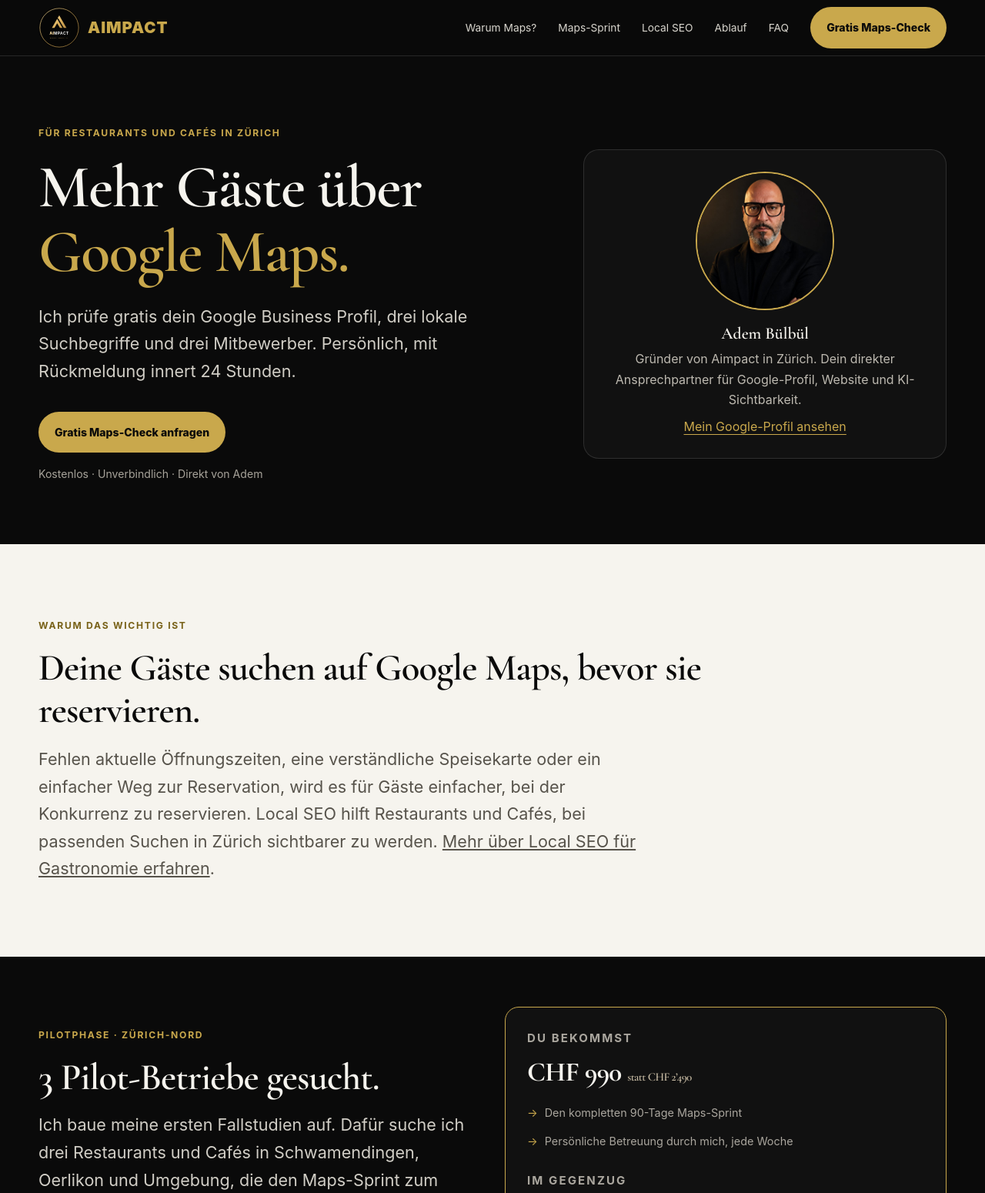
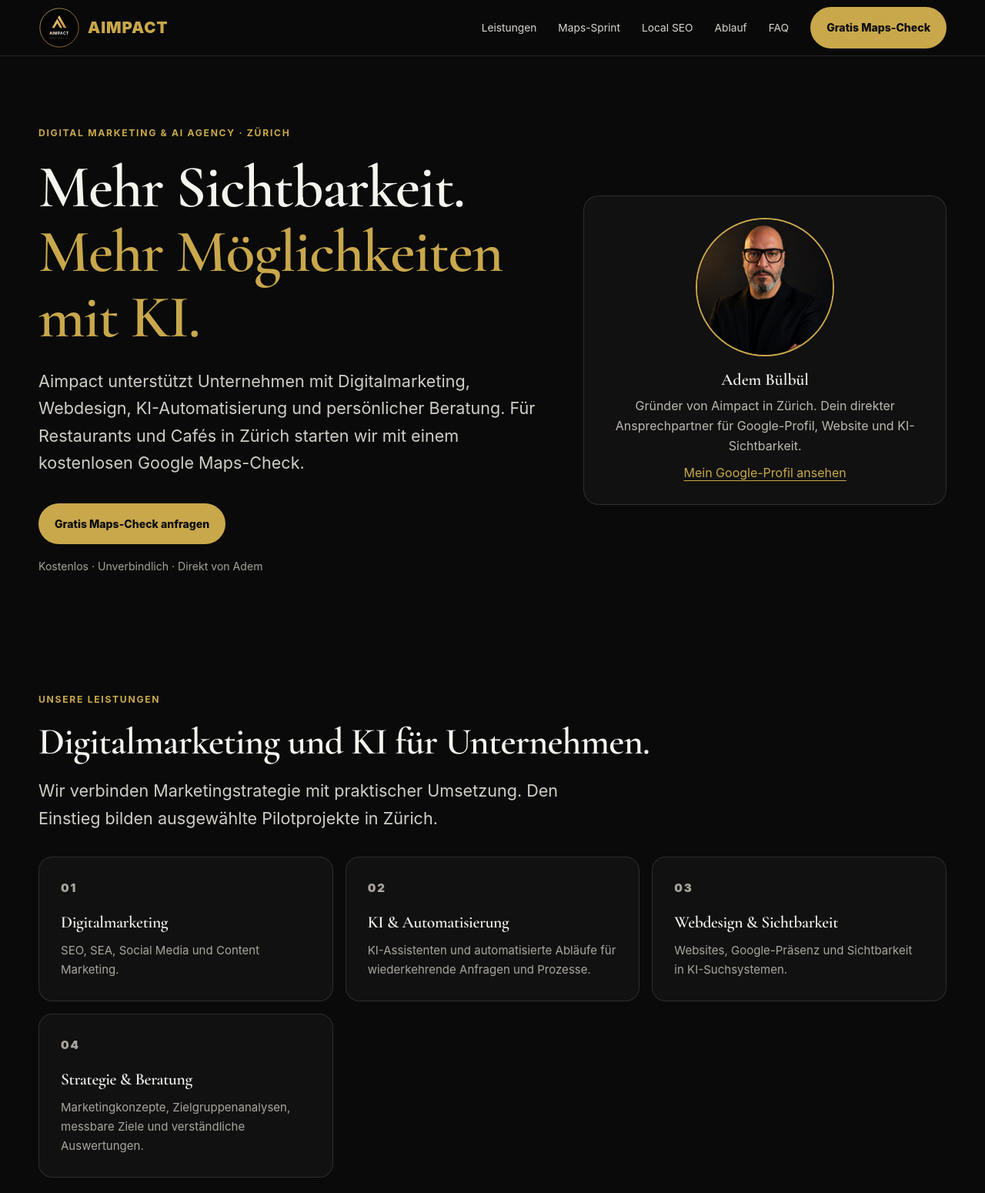
Before and after one commit to adembuelbuel1980-hash/aimpact-roi, a plain HTML site: page index.html in a window 1280 px wide. Shown: the top 1550 px of the page at 77% size. Drawn offline with nearby package versions, Linux system fonts and the light colour scheme.

Commit message:
Draft: breitere Aimpact Agenturpositionierung (#35)

```diff
--- a/index.html
+++ b/index.html
@@ -3,8 +3,8 @@
 <head>
   <meta charset="utf-8">
   <meta name="viewport" content="width=device-width, initial-scale=1">
-  <title>Local SEO für Restaurants &amp; Cafés in Zürich | Aimpact</title>
-  <meta name="description" content="Mehr Gästeanfragen für Restaurants und Cafés in Zürich: Google Business Profil, Bewertungen und Reservationswege verbessern. Gratis Maps-Check und 90-Tage Maps-Sprint von Aimpact.">
+  <title>Aimpact | Digital Marketing &amp; AI Agency in Zürich</title>
+  <meta name="description" content="Aimpact ist eine Digital Marketing &amp; AI Agency aus Zürich. Digitalmarketing, Webdesign, KI-Automatisierung und Beratung. Pilotangebot für Restaurants und Cafés.">
   <link rel="canonical" href="https://aimpact.ch/">
   <meta name="robots" content="index,follow">
   <meta name="theme-color" content="#0a0a0a">
@@ -20,8 +20,8 @@
 </script>
   <meta property="og:type" content="website">
   <meta property="og:locale" content="de_CH">
-  <meta property="og:title" content="Local SEO für Restaurants und Cafés in Zürich | Aimpact">
-  <meta property="og:description" content="Mehr Anrufe, Routenaufrufe und Reservationsanfragen: Der 90-Tage Maps-Sprint für Restaurants in Zürich.">
+  <meta property="og:title" content="Aimpact | Digital Marketing &amp; AI Agency in Zürich">
+  <meta property="og:description" content="Digitalmarketing, Webdesign, KI-Lösungen und Beratung aus Zürich.">
   <meta property="og:url" content="https://aimpact.ch/">
   <meta property="og:site_name" content="Aimpact">
   <meta property="og:image" content="https://aimpact.ch/assets/aimpact-hero-cropped.jpg">
@@ -29,8 +29,8 @@
   <meta property="og:image:height" content="1143">
   <meta property="og:image:alt" content="Aimpact – Digital Marketing, Local SEO und KI-Sichtbarkeit in Zürich">
   <meta name="twitter:card" content="summary_large_image">
-  <meta name="twitter:title" content="Local SEO für Restaurants und Cafés in Zürich | Aimpact">
-  <meta name="twitter:description" content="Mehr Gästeanfragen über Google Maps. Gratis Maps-Check und 90-Tage-Sprint für Restaurants in Zürich.">
+  <meta name="twitter:title" content="Aimpact | Digital Marketing &amp; AI Agency in Zürich">
+  <meta name="twitter:description" content="Digitalmarketing, Webdesign und KI-Automatisierung für Unternehmen aus Zürich.">
   <meta name="twitter:image" content="https://aimpact.ch/assets/aimpact-hero-cropped.jpg">
 
 
@@ -362,7 +362,7 @@
       <a class="brand" href="#main-content" aria-label="Aimpact - zur Startseite"><img class="brand-logo" src="/assets/aimpact-logo.svg" width="54" height="54" alt="" decoding="async"><span class="brand-name">Aimpact</span></a>
       <button class="menu-btn" id="menuBtn" aria-expanded="false" aria-controls="navLinks" aria-label="Hauptmenü öffnen oder schliessen">Menü</button>
       <nav class="nav-links" id="navLinks" aria-label="Hauptnavigation">
-<a href="#problem">Warum Maps?</a><a href="#angebot">Maps-Sprint</a><a href="/local-seo-gastronomie-zuerich.html">Local SEO</a><a href="#ablauf">Ablauf</a><a href="#faq">FAQ</a><a class="btn btn-primary" href="#maps-anfrage">Gratis Maps-Check</a>
+<a href="#leistungen">Leistungen</a><a href="#angebot">Maps-Sprint</a><a href="/local-seo-gastronomie-zuerich.html">Local SEO</a><a href="#ablauf">Ablauf</a><a href="#faq">FAQ</a><a class="btn btn-primary" href="#maps-anfrage">Gratis Maps-Check</a>
 </nav>
     </div>
   </header>
@@ -371,9 +371,9 @@
     <section class="hero">
       <div class="wrap hero-inner">
         <div>
-          <p class="eyebrow">Für Restaurants und Cafés in Zürich</p>
-          <h1>Mehr Gäste über <span>Google Maps.</span></h1>
-          <p class="lead">Ich prüfe gratis dein Google Business Profil, drei lokale Suchbegriffe und drei Mitbewerber. Persönlich, mit Rückmeldung innert 24 Stunden.</p>
+          <p class="eyebrow">Digital Marketing &amp; AI Agency · Zürich</p>
+          <h1>Mehr Sichtbarkeit. <span>Mehr Möglichkeiten mit KI.</span></h1>
+          <p class="lead">Aimpact unterstützt Unternehmen mit Digitalmarketing, Webdesign, KI-Automatisierung und persönlicher Beratung. Für Restaurants und Cafés in Zürich starten wir mit einem kostenlosen Google Maps-Check.</p>
           <div class="hero-actions">
             <a class="btn btn-primary" href="#maps-anfrage">Gratis Maps-Check anfragen</a>
           </div>
@@ -386,6 +386,19 @@
       </div>
     </section>
 
+    <section id="leistungen" aria-labelledby="leistungen-title" style="padding:72px 0">
+      <div class="wrap">
+        <p class="eyebrow">Unsere Leistungen</p>
+        <h2 id="leistungen-title">Digitalmarketing und KI für Unternehmen.</h2>
+        <p class="lead" style="margin-top:18px">Wir verbinden Marketingstrategie mit praktischer Umsetzung. Den Einstieg bilden ausgewählte Pilotprojekte in Zürich.</p>
+        <div class="service-grid" style="margin-top:32px">
+          <article class="card"><p class="card-number">01</p><h3>Digitalmarketing</h3><p>SEO, SEA, Social Media und Content Marketing.</p></article>
+          <article class="card"><p class="card-number">02</p><h3>KI &amp; Automatisierung</h3><p>KI-Assistenten und automatisierte Abläufe für wiederkehrende Anfragen und Prozesse.</p></article>
+          <article class="card"><p class="card-number">03</p><h3>Webdesign &amp; Sichtbarkeit</h3><p>Websites, Google-Präsenz und Sichtbarkeit in KI-Suchsystemen.</p></article>
+          <article class="card"><p class="card-number">04</p><h3>Strategie &amp; Beratung</h3><p>Marketingkonzepte, Zielgruppenanalysen, messbare Ziele und verständliche Auswertungen.</p></article>
+        </div>
+      </div>
+    </section>
     <section class="light" id="problem">
 <div class="wrap">
 <p class="eyebrow">Warum das wichtig ist</p>
```
